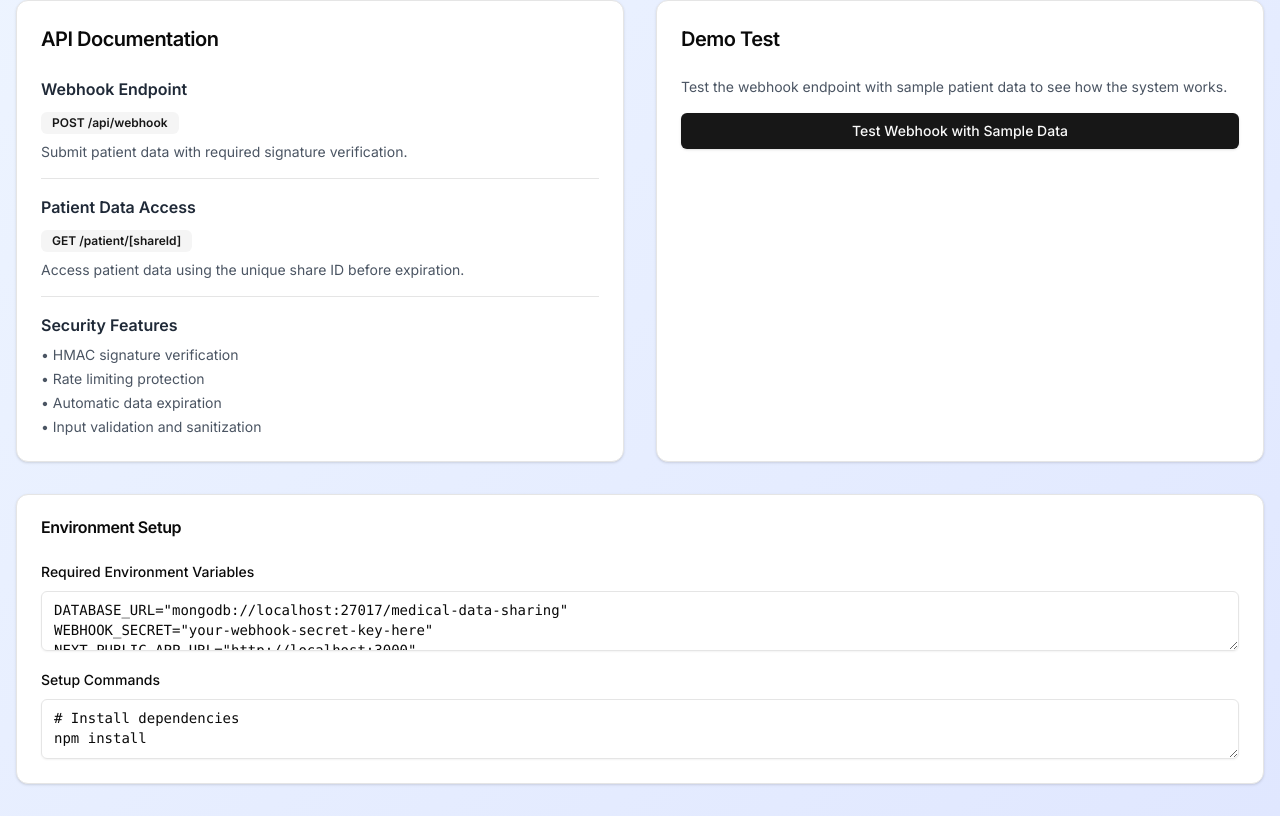
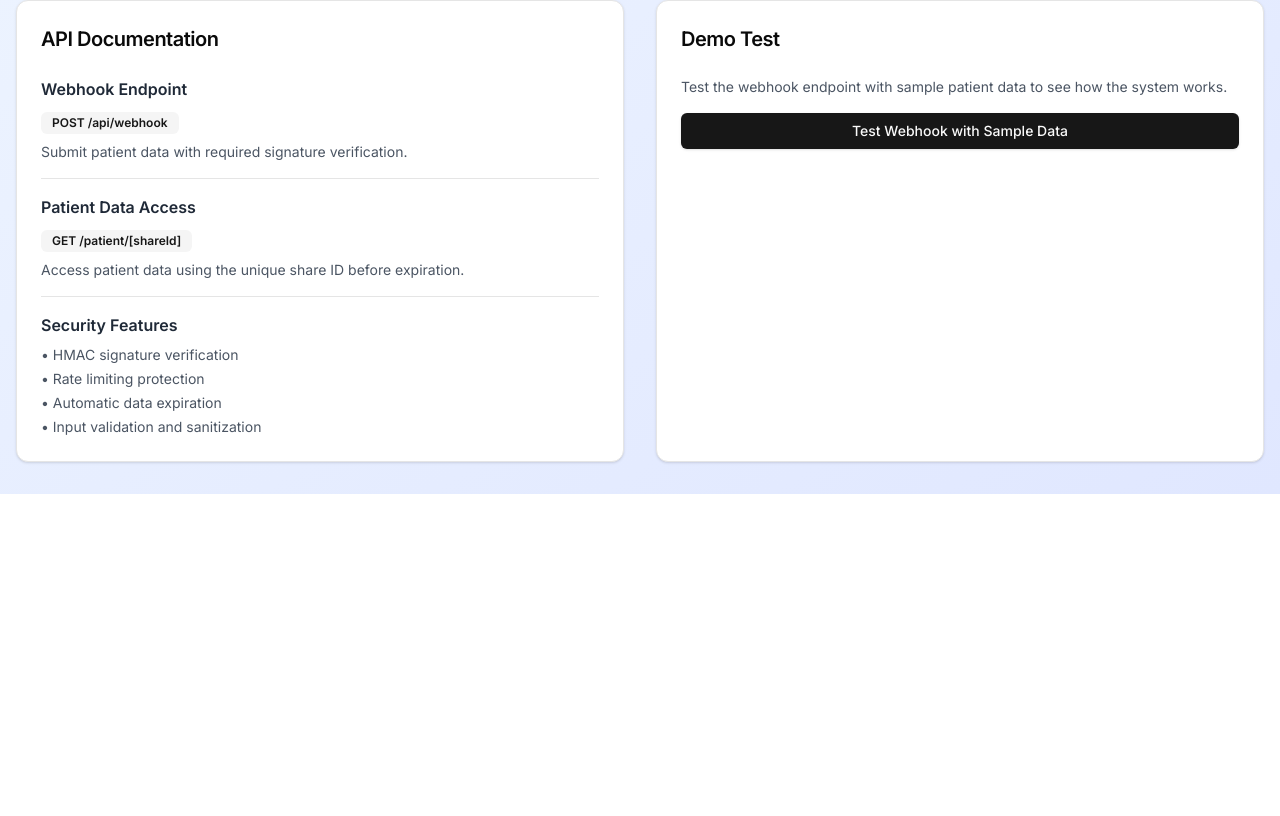
Before and after one commit to AJAmit17/NammaMedic-WEB, a Next.js app: page / in a window 1280 px wide. Shown: the part 358-1174 px from the top of the page. After the commit the page ends 852 px from the top, so only its background shows below. Built offline with nearby package versions, Linux system fonts and the light colour scheme.

Commit message:
postinstall fix

```diff
--- a/package.json
+++ b/package.json
@@ -6,7 +6,8 @@
     "dev": "next dev",
     "build": "next build",
     "start": "next start",
-    "lint": "next lint"
+    "lint": "next lint",
+    "postinstall": "prisma generate"
   },
   "dependencies": {
     "@prisma/client": "^6.11.1",
--- a/src/app/page.tsx
+++ b/src/app/page.tsx
@@ -222,44 +222,6 @@ export default function Home() {
                         </CardContent>
                     </Card>
                 </div>
-
-                {/* Environment Setup */}
-                <Card className="mt-8">
-                    <CardHeader>
-                        <CardTitle>Environment Setup</CardTitle>
-                    </CardHeader>
-                    <CardContent>
-                        <div className="space-y-4">
-                            <div>
-                                <Label className="text-sm font-medium">Required Environment Variables</Label>
-                                <Textarea
-                                    readOnly
-                                    className="mt-2 text-xs font-mono"
-                                    value={`DATABASE_URL="mongodb://localhost:27017/medical-data-sharing"
-WEBHOOK_SECRET="your-webhook-secret-key-here"
-NEXT_PUBLIC_APP_URL="http://localhost:3000"`}
-                                />
-                            </div>
-
-                            <div>
-                                <Label className="text-sm font-medium">Setup Commands</Label>
-                                <Textarea
-                                    readOnly
-                                    className="mt-2 text-xs font-mono"
-                                    value={`# Install dependencies
-npm install
-
-# Set up Prisma
-npx prisma generate
-npx prisma db push
-
-# Run development server
-npm run dev`}
-                                />
-                            </div>
-                        </div>
-                    </CardContent>
-                </Card>
             </div>
         </div>
     );
--- a/src/app/patient/[id]/page.tsx
+++ b/src/app/patient/[id]/page.tsx
@@ -1,3 +1,4 @@
+/* eslint-disable react-hooks/exhaustive-deps */
 'use client';
 
 import { useEffect, useState } from 'react';
```
